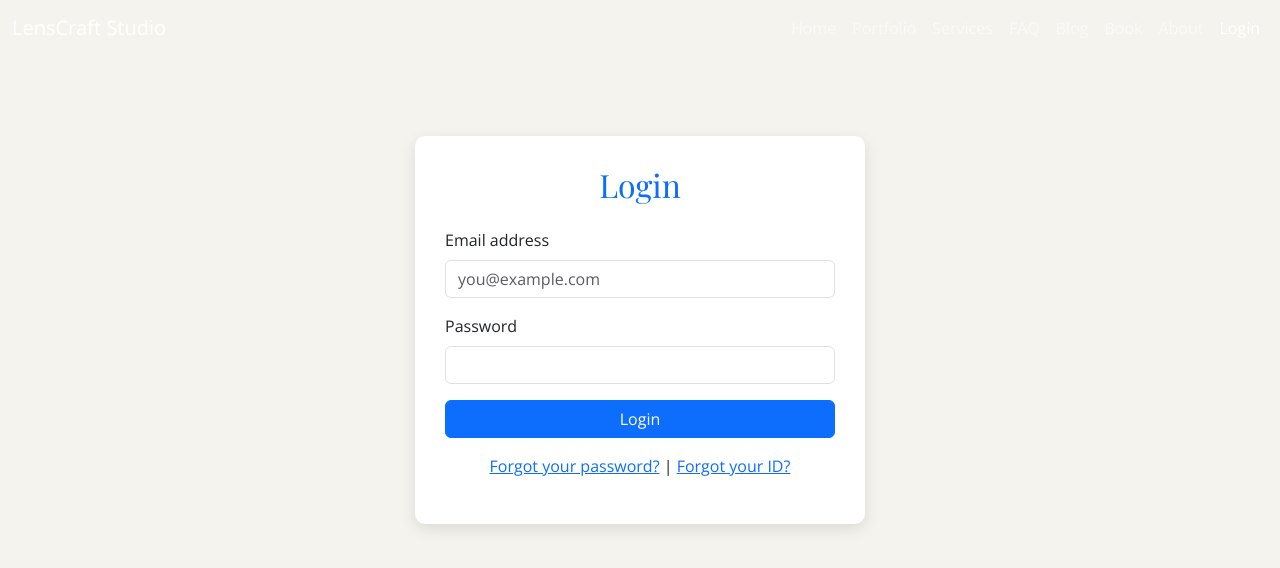
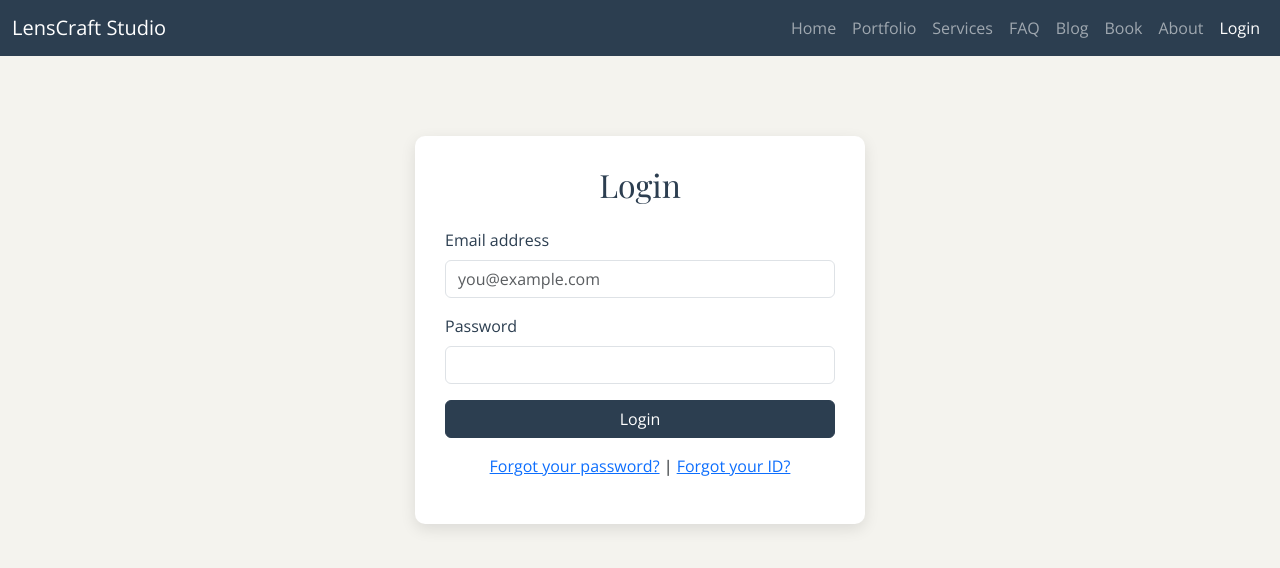
Before and after one commit to shb1993/lenscraft-portfolio, a plain HTML site: page login.html in a window 1280 px wide. Drawn offline with nearby package versions, Linux system fonts and the light colour scheme.

Commit message:
Update login.html

```diff
--- a/login.html
+++ b/login.html
@@ -1,4 +1,3 @@
-
 <!DOCTYPE html>
 <html lang="en">
 <head>
@@ -14,6 +13,7 @@
     }
     h2 {
       font-family: 'Playfair Display', serif;
+      color: #2C3E50;
     }
     .container {
       max-width: 450px;
@@ -23,11 +23,22 @@
       border-radius: 10px;
       box-shadow: 0 5px 15px rgba(0,0,0,0.1);
     }
+    .btn-primary {
+      background-color: #2C3E50;
+      border-color: #2C3E50;
+    }
+    .btn-primary:hover {
+      background-color: #1b2d3a;
+      border-color: #1b2d3a;
+    }
+    .form-label {
+      color: #2C3E50;
+    }
   </style>
 </head>
 <body>
 
-<nav class="navbar navbar-expand-lg navbar-dark">
+<nav class="navbar navbar-expand-lg navbar-dark" style="background-color: #2C3E50;">
   <div class="container-fluid">
     <a class="navbar-brand" href="index.html">LensCraft Studio</a>
     <button class="navbar-toggler" type="button" data-bs-toggle="collapse" data-bs-target="#navbarNav">
@@ -49,7 +60,7 @@
 </nav>
 
 <div class="container">
-  <h2 class="text-center text-primary mb-4">Login</h2>
+  <h2 class="text-center mb-4">Login</h2>
   <form>
     <div class="mb-3">
       <label for="email" class="form-label">Email address</label>
```
